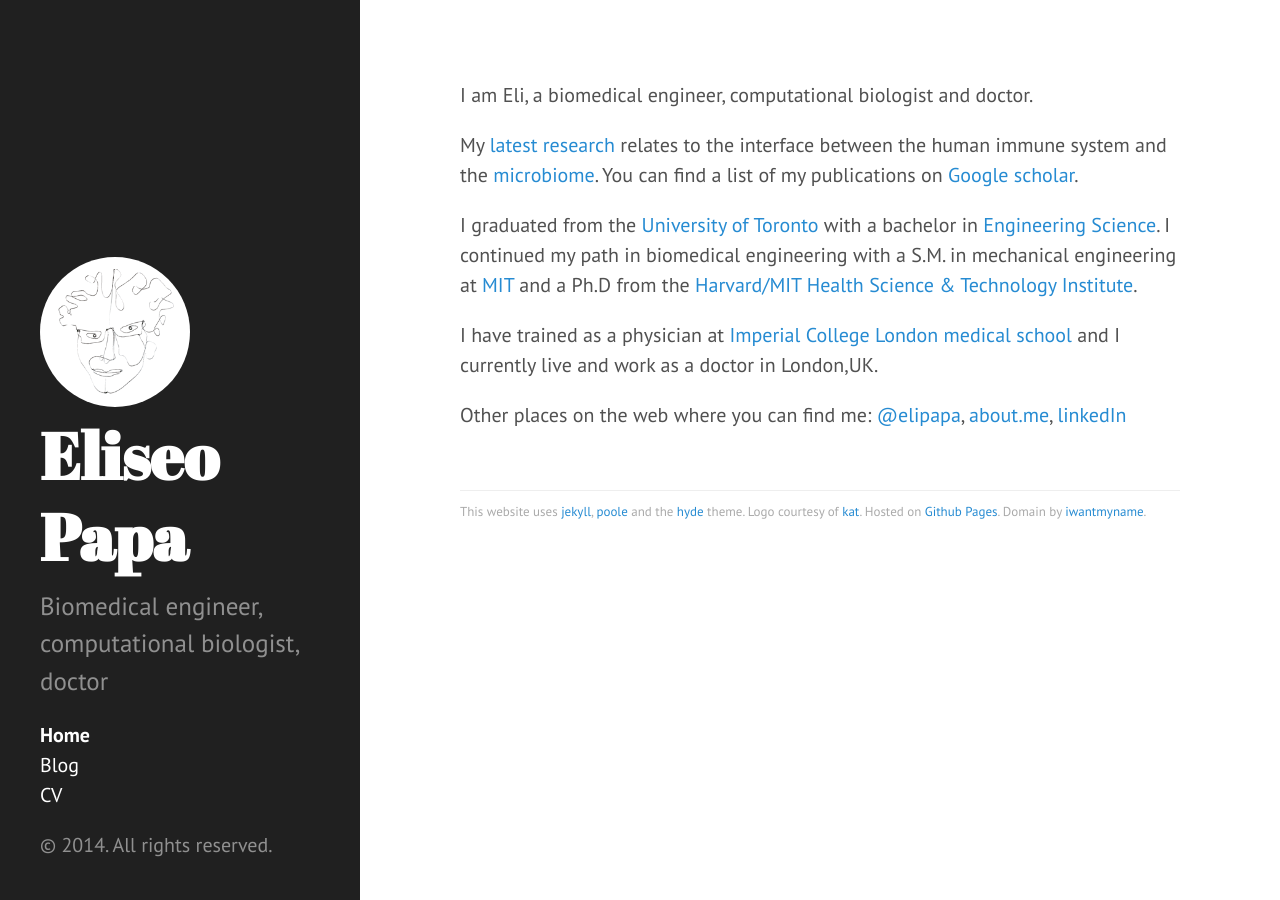
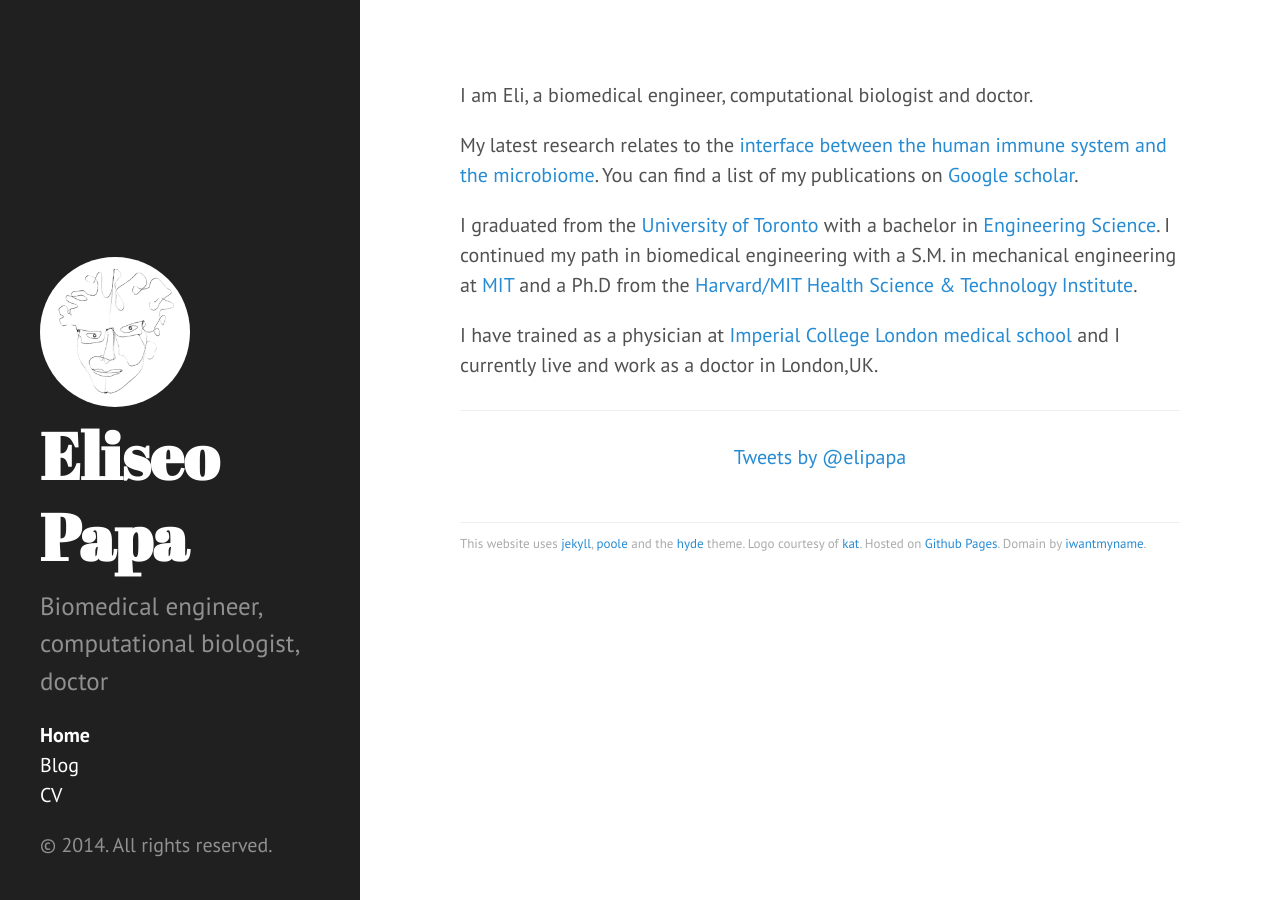
Before and after one commit to elipapa/elipapa.github.io, a Jekyll site: the page built from index.md, in a window 1280 px wide. Built offline with Jekyll 4.4.1, drawn with Linux system fonts in a browser that asks for light colours; comment, search, counter and statistics services are not loaded.

Commit message:
fixed broken hst link and added twitter widget

```diff
--- a/index.md
+++ b/index.md
@@ -5,14 +5,23 @@ title: Home
 
 I am Eli, a biomedical engineer, computational biologist and doctor.
 
-My [latest research][hsttopic] relates to the interface between the human immune system and the [microbiome][almlab]. You can find a list of my publications on [Google scholar][].
+My latest research relates to the [interface between the human immune system and the microbiome][almlab]. You can find a list of my publications on [Google scholar][].
 
 I graduated from the [University of Toronto][] with a bachelor in [Engineering Science][]. I continued my path in biomedical engineering with a S.M. in mechanical engineering at [MIT][] and a Ph.D from the [Harvard/MIT Health Science & Technology Institute][].
 
 I have trained as a physician at [Imperial College London medical school][] and I currently live and work as a doctor in London,UK.
 
-Other places on the web where you can find me: [@elipapa][twitter], [about.me][], [linkedIn][]
 
+***
+
+<div class="twitter-timeline-widget" align="center">
+<a class="twitter-timeline" href="https://twitter.com/elipapa" height="600" data-chrome="noborders nofooter" data-widget-id="496053514984898561">Tweets by @elipapa</a>
+<script>!function(d,s,id){var js,fjs=d.getElementsByTagName(s)[0],p=/^http:/.test(d.location)?'http':'https';if(!d.getElementById(id)){js=d.createElement(s);js.id=id;js.src=p+"://platform.twitter.com/widgets.js";fjs.parentNode.insertBefore(js,fjs);}}(document,"script","twitter-wjs");</script>
+</div>
+
+<!-- ***
+
+You can also find me at [about.me][] and [LinkedIn][] -->
 
 <div class="footer">
 	<hr>
@@ -33,6 +41,6 @@ Other places on the web where you can find me: [@elipapa][twitter], [about.me][]
 [Engineering Science]: http://engsci.utoronto.ca/
 [almlab]: http://almlab.mit.edu/elipapa.html
 [twitter]: http://www.twitter.com/elipapa
-[linkedIn]: http://uk.linkedin.com/in/eliseopapa
+[LinkedIn]: http://uk.linkedin.com/in/eliseopapa
 [MIT]: http://web.mit.edu
 [Kippt]: https://kippt.com/elipapa
```
Also changed, not shown: other parts of index.md (+0 -1 lines).
